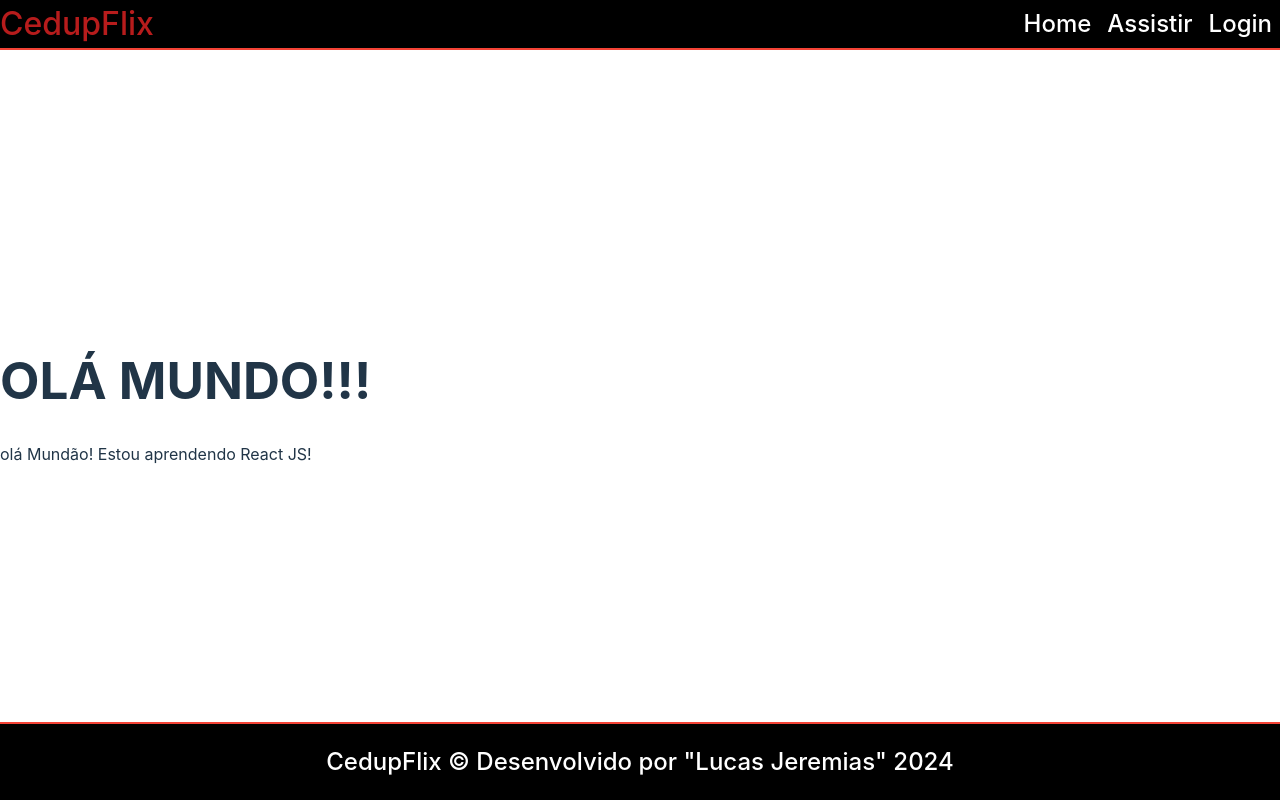
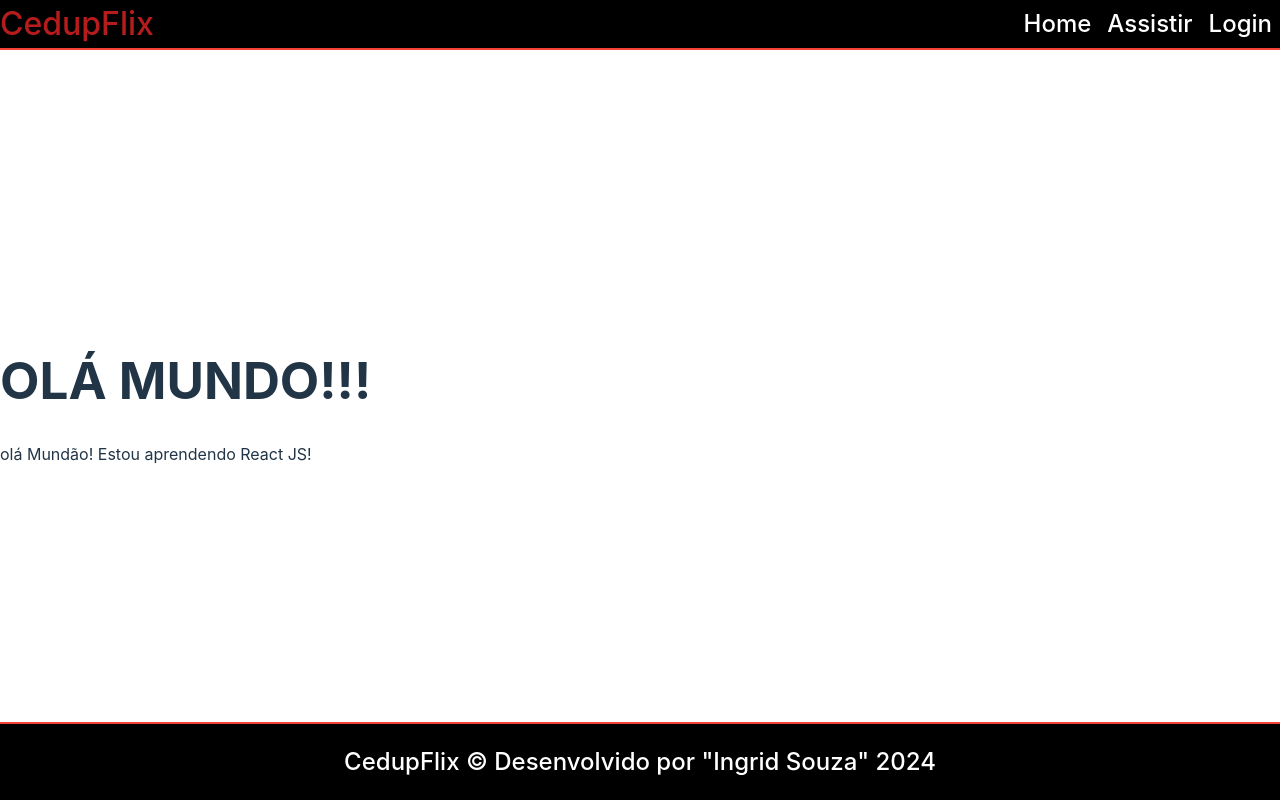
Before and after one commit to marqueller/4401-pdm, a React (Vite) app: page / in a window 1280 px wide. Built offline with nearby package versions, Linux system fonts and the light colour scheme.

Commit message:
4° commit

```diff
--- a/src/components/Footer/index.jsx
+++ b/src/components/Footer/index.jsx
@@ -2,7 +2,7 @@ import styles from "./Footer.module.css";
 function Footer() {
     return (
         <footer className={styles.footer}>
-            <h2>CedupFlix &copy; Desenvolvido por "Lucas Jeremias" 2024</h2>
+            <h2>CedupFlix &copy; Desenvolvido por "Ingrid Souza" 2024</h2>
         </footer>
     );
 
```
